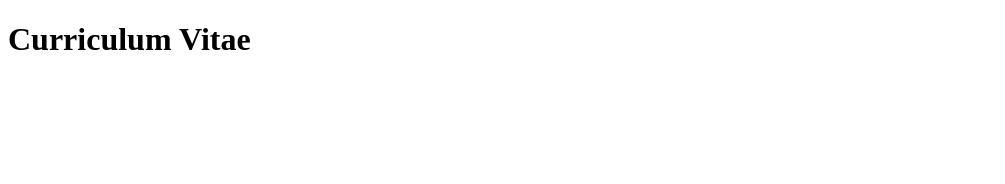
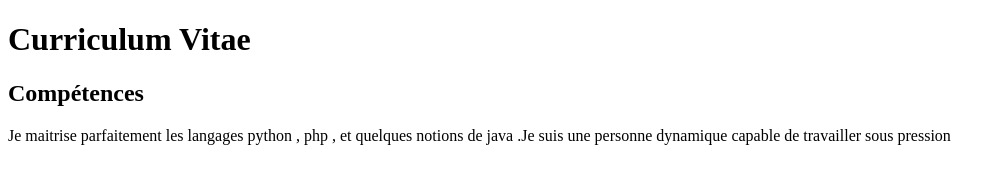
Before and after one commit to DssyChrys/git-mon-cv, a plain HTML site: page index.html in a window 1280 px wide. Shown: the whole page, without its empty margins (0-1005 px from the left). Drawn offline with Linux system fonts and the light colour scheme.

Commit message:
mise en place de la section competences

```diff
--- a/index.html
+++ b/index.html
@@ -7,5 +7,8 @@
 </head>
 <body>
     <h1>Curriculum Vitae</h1>
+    <h2>Compétences</h2>
+    <p>Je maitrise parfaitement les langages python , php , et quelques notions de java .Je suis une personne dynamique capable de travailler sous pression
+     </p>
 </body>
 </html>
```
